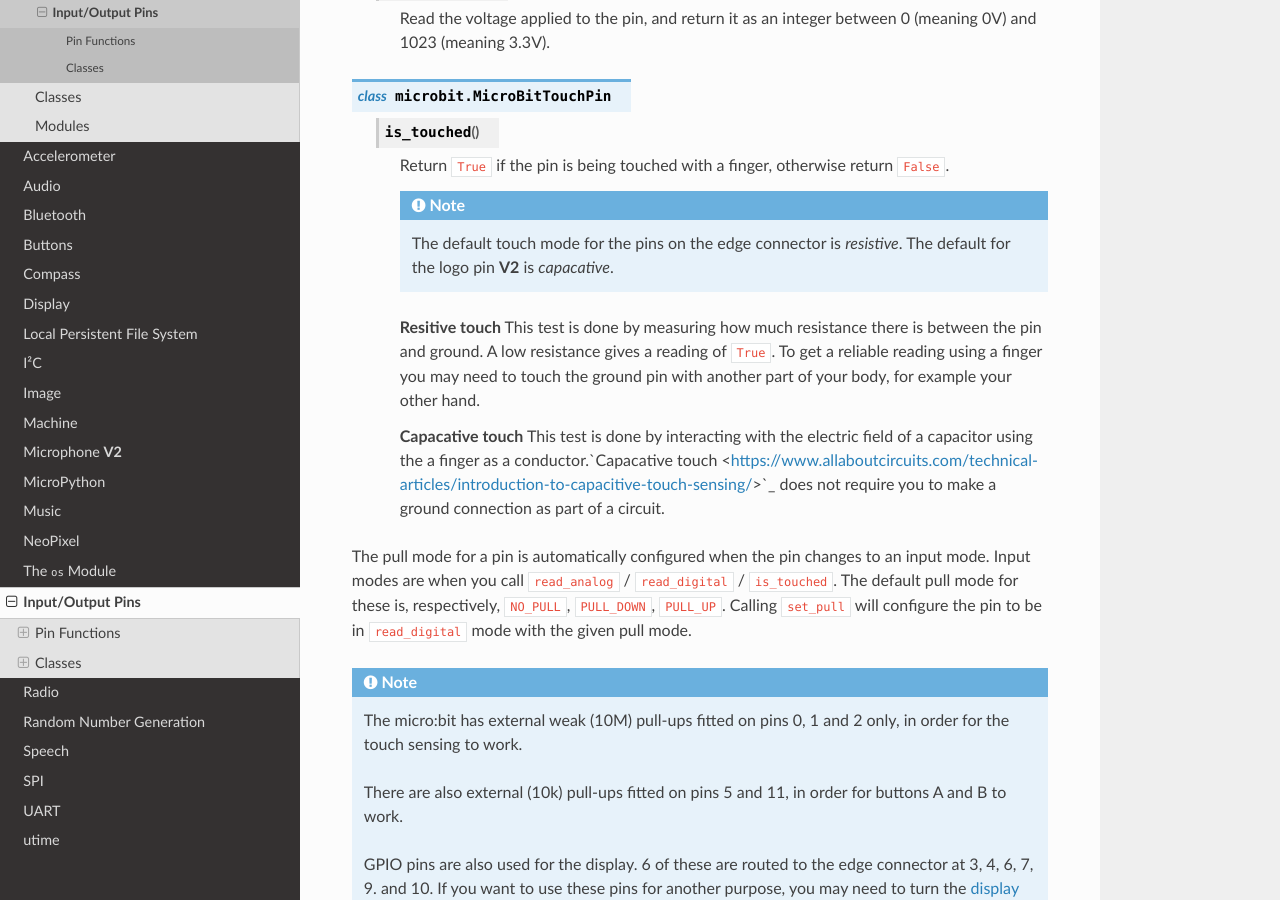
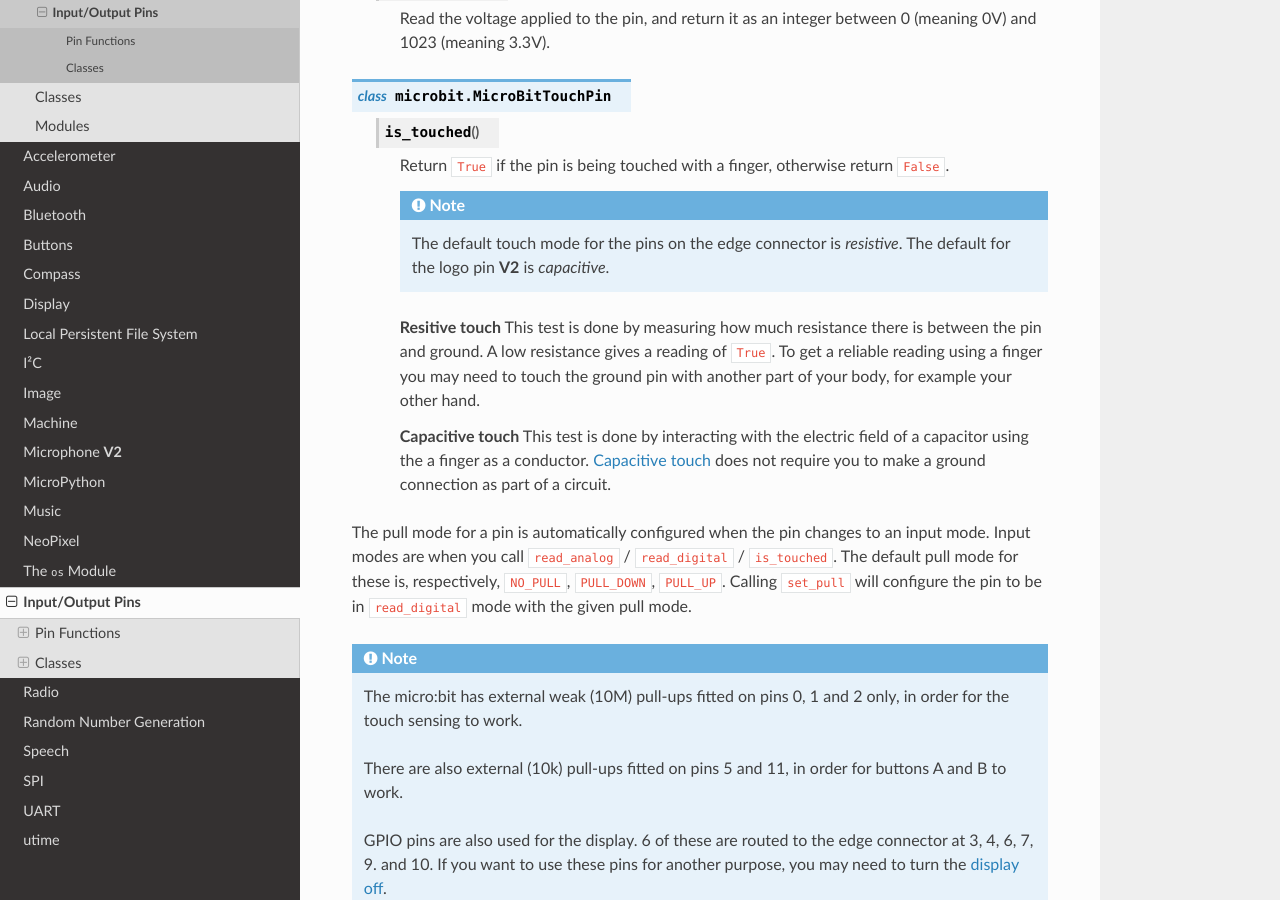
Before and after one commit to bbcmicrobit/micropython, a Sphinx documentation site: the page built from docs/pin.rst, in a window 1280 px wide and 900 px high, scrolled down 3812 px. Built offline with Sphinx 7.4.7 and the Read the Docs theme 2.0.0, drawn with Linux system fonts in a browser that asks for light colours; pages that are not in the unit, such as notebooks, are missing from menus; some of the changed text lies outside the part shown.

Commit message:
spelling

```diff
--- a/docs/pin.rst
+++ b/docs/pin.rst
@@ -79,7 +79,7 @@
 in MicroPython, but that are not available via the edge connector:
 
 - ``pin_logo`` - A touch sensitive logo pin on the front of the micro:bit. which by
-default is set to capacative touch mode.
+default is set to capacitive touch mode.
 
 - ``pin_speaker`` - A pin to control the sound output of the micro:bit speaker.
 
@@ -210,7 +210,7 @@
 
         .. note::
             The default touch mode for the pins on the edge connector is
-            `resistive`. The default for the logo pin **V2** is `capacative`.
+            `resistive`. The default for the logo pin **V2** is `capacitive`.
 
         **Resitive touch**
         This test is done by measuring how much resistance there is between the
@@ -218,10 +218,10 @@
         a reliable reading using a finger you may need to touch the ground pin
         with another part of your body, for example your other hand.
 
-        **Capacative touch**
+        **Capacitive touch**
         This test is done by interacting with the electric field of a capacitor
-        using the a finger as a conductor.`Capacative touch
-        <https://www.allaboutcircuits.com/technical-articles/introduction-to-capacitive-touch-sensing/>`_
+        using the a finger as a conductor. `Capacitive touch
+        <https://www.allaboutcircuits.com/technical-articles/introduction-to-capacitive-touch-sensing>`_
         does not require you to make a ground connection as part of a circuit.
 
 The pull mode for a pin is automatically configured when the pin changes to an
```
